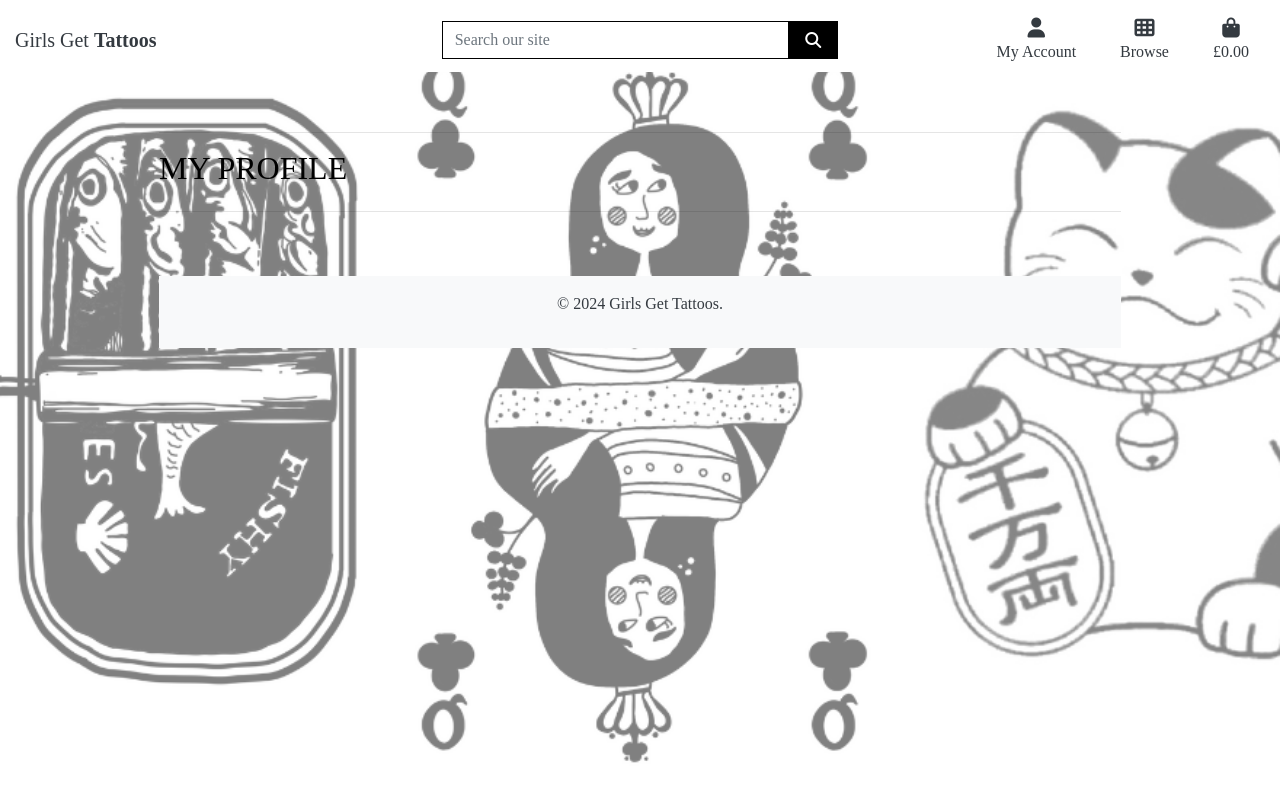
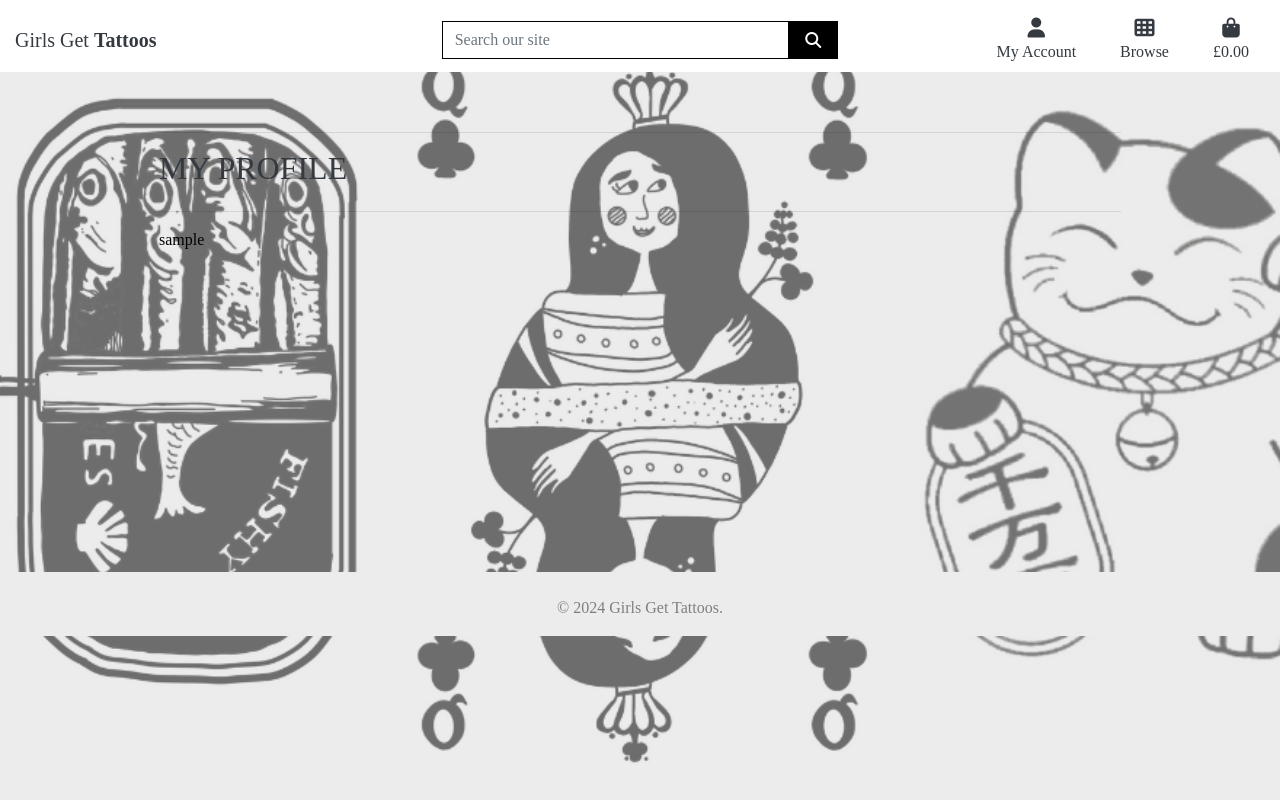
Before and after one commit to abikirkham/girls-get-tattoos, a Django app: page /profile/ in a window 1280 px wide. Run offline with Django 3.2, Linux system fonts and the light colour scheme; the visitor is signed in with stand-in values (Sample User, id 1); data comes from the database, SQL or seed files in the repository; some libraries are stand-ins or nearby versions.

Commit message:
Add profile view to template. Adjust css styles and add breaks to forms.

```diff
--- a/profiles/templates/profiles/profile.html
+++ b/profiles/templates/profiles/profile.html
@@ -15,12 +15,15 @@
 
 {% block content %}
     <div class="overlay"></div>
+    <div class="overlay"></div>
+    <div class="overlay"></div>
     <div class="container">
         <div class="row">
             <div class="col">
                 <hr>
-                <h2 class="logo-font mb-4">My Profile</h2>
+                <h2 class="logo-font mb-4 text-dark">My Profile</h2>
                 <hr>
             </div>
         </div>
+        {{ profile }}
 {% endblock %}
--- a/profiles/views.py
+++ b/profiles/views.py
@@ -1,10 +1,15 @@
-from django.shortcuts import render
+from django.shortcuts import render, get_object_or_404
+
+from .models import UserProfile
 
 
 def profile(request):
     """ Display the user's profile. """
+    profile = get_object_or_404(UserProfile, user=request.user)
 
     template = 'profiles/profile.html'
-    context = {}
+    context = {
+        'profile': profile,
+    }
 
     return render(request, template, context)
--- a/static/css/base.css
+++ b/static/css/base.css
@@ -20,7 +20,7 @@ body::before {
     left: 0;
     width: 100%;
     height: 100%;
-    background: rgba(255, 255, 255, 0.5);
+    background: rgba(218, 218, 218, 0.5);
     z-index: 1;
 }
 
--- a/templates/allauth/account/email_confirm.html
+++ b/templates/allauth/account/email_confirm.html
@@ -20,6 +20,7 @@
 <form method="post" action="{% url 'account_confirm_email' confirmation.key %}">
 {% csrf_token %}
     <button class="btn btn-outline-black rounded-0" type="submit">{% trans 'Confirm' %}</button>
+    <br>
 </form>
 
 {% else %}
--- a/templates/allauth/account/logout.html
+++ b/templates/allauth/account/logout.html
@@ -18,6 +18,6 @@
   <a class="btn btn-outline-black rounded-0" href="{% url 'home' %}">Cancel</a>
   <button class="btn btn-outline-black rounded-0" type="submit">{% trans 'Sign Out' %}</button>
 </form>
-
+<br>
 
 {% endblock %}
--- a/templates/base.html
+++ b/templates/base.html
@@ -36,7 +36,6 @@
 
     {% block extrajs %}
     {% endblock %}
-
     <title>Girls Get Tattoos {% block extratitle %}{% endblock %}</title>
 </head>
 
@@ -77,7 +76,7 @@
                           {% if request.user.is_superuser %}
                               <a href="" class="dropdown-item">Product Management</a>
                           {% endif %}
-                            <a href="" class="dropdown-item">My Profile</a>
+                          <a href="{% url 'profile' %}" class="dropdown-item">My Profile</a>
                           <a href="{% url 'account_logout' %}" class="dropdown-item">Logout</a>
                       {% else %}
                           <a href="{% url 'account_signup' %}" class="dropdown-item">Register</a>
@@ -121,9 +120,7 @@
   </div>
 </header>
 
-
     <main>
-  <!-- Message container (Django messages) -->
       <div class="container mt-5 pt-5">
         {% if messages %}
         <div class="message-container">
@@ -146,29 +143,17 @@
 
       {% block content %}
         <!-- Tattoo Gallery Section -->
-
-
         <!-- Shop Section -->
-
-
         <!-- Consultation Section -->
-
-
         <!-- Login Section -->
-
+      {% endblock %}
     </main>
 
-
-
-
-
-
-  {% endblock %}
-
-  <!-- Footer -->
-  <footer class="container-fluid bg-light text-dark text-center py-3 mt-5">
+    {% block footer %}
+      <footer class="bg-white text-center"><br>
         <p>&copy; 2024 Girls Get Tattoos.</p>
       </footer>
+    {% endblock %}
 
     {% block postloadjs %}
       <script type="text/javascript">
```
Lines whose indentation alone changed are shown as unchanged.
